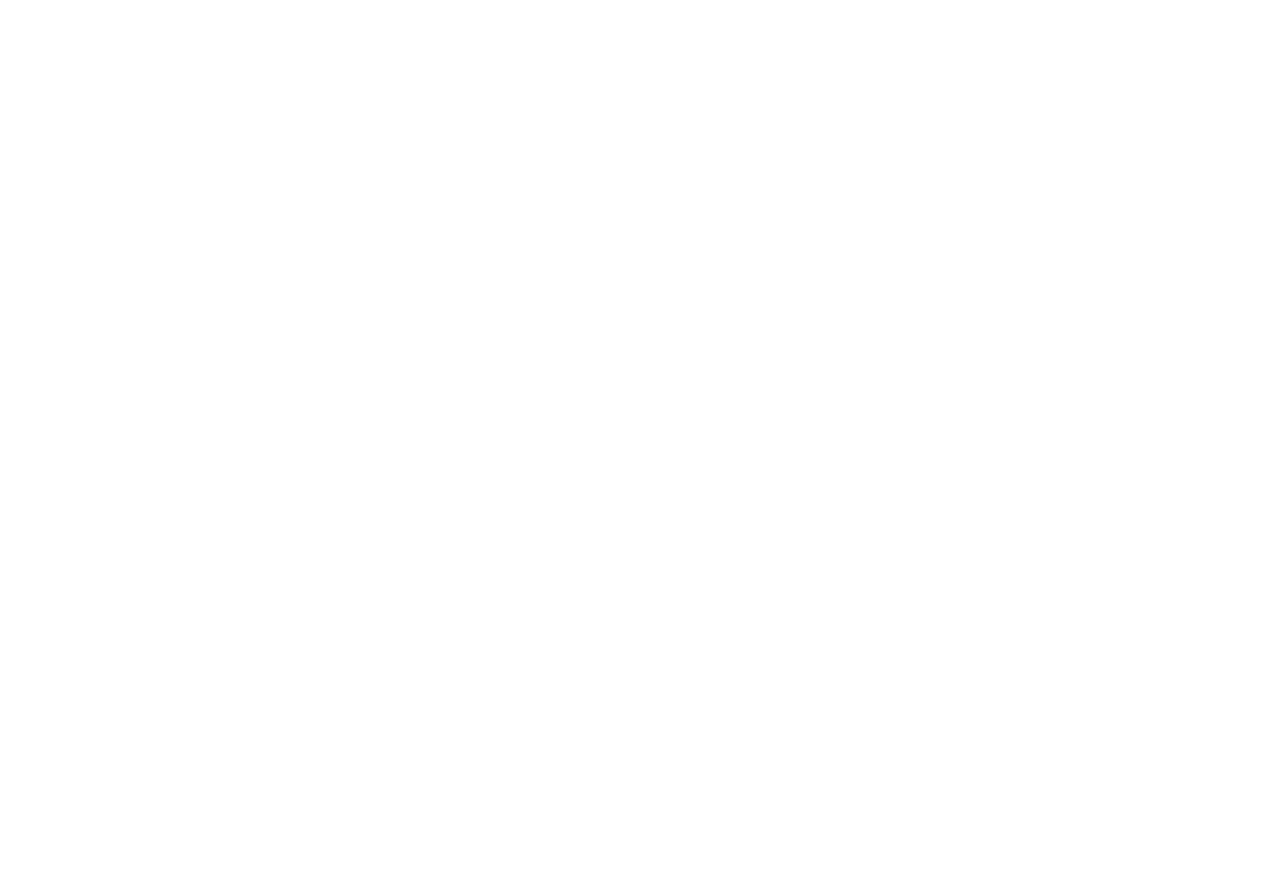
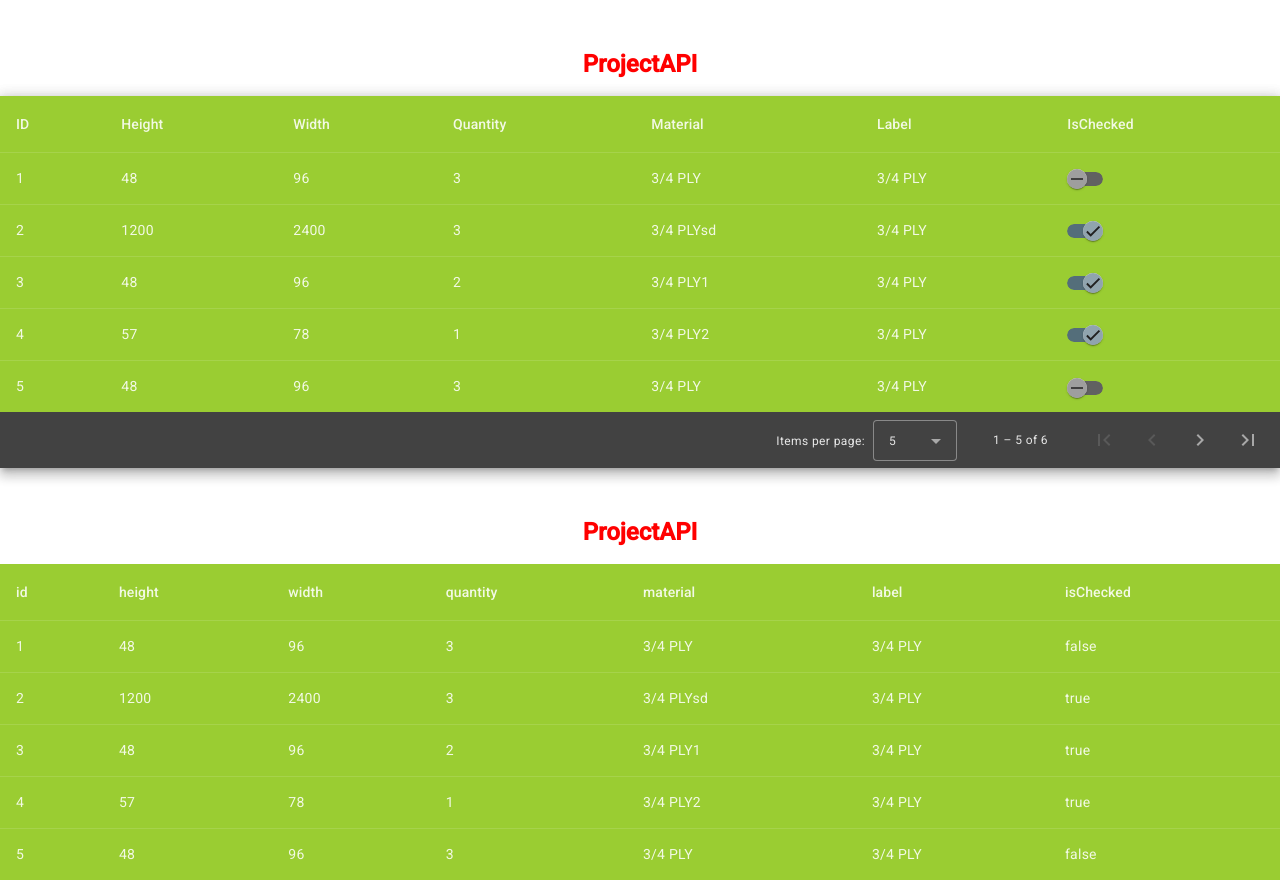
Before and after one commit to Madhankumarkaruppusamy/Angular-, an Angular app: page / in a window 1280 px wide. Before the commit the page ends 800 px from the top, so only its background shows below. Built offline with nearby package versions, Linux system fonts and the light colour scheme.

Commit message:
added table using material

```diff
--- a/angular.json
+++ b/angular.json
@@ -25,6 +25,7 @@
               "src/assets"
             ],
             "styles": [
+              "@angular/material/prebuilt-themes/pink-bluegrey.css",
               "src/styles.css",
               "node_modules/bootstrap/dist/css/bootstrap.min.css"
             ],
@@ -88,6 +89,7 @@
               "src/assets"
             ],
             "styles": [
+              "@angular/material/prebuilt-themes/pink-bluegrey.css",
               "src/styles.css"
             ],
             "scripts": []
--- a/package.json
+++ b/package.json
@@ -11,10 +11,12 @@
   "private": true,
   "dependencies": {
     "@angular/animations": "^15.2.0",
+    "@angular/cdk": "^15.2.9",
     "@angular/common": "^15.2.0",
     "@angular/compiler": "^15.2.0",
     "@angular/core": "^15.2.0",
     "@angular/forms": "^15.2.0",
+    "@angular/material": "^15.2.9",
     "@angular/platform-browser": "^15.2.0",
     "@angular/platform-browser-dynamic": "^15.2.0",
     "@angular/router": "^15.2.0",
--- a/src/app/app-routing.module.ts
+++ b/src/app/app-routing.module.ts
@@ -1,7 +1,9 @@
 import { NgModule } from '@angular/core';
 import { RouterModule, Routes } from '@angular/router';
 
-const routes: Routes = [];
+const routes: Routes = [
+
+];
 
 @NgModule({
   imports: [RouterModule.forRoot(routes)],
--- a/src/app/app.component.css
+++ b/src/app/app.component.css
@@ -0,0 +1,4 @@
+table {
+    width: 80%;
+    background-color:yellowgreen;
+  }
--- a/src/app/app.component.html
+++ b/src/app/app.component.html
@@ -1 +1,158 @@
-<router-outlet></router-outlet>
+<!--
+<div class="container pt-5">
+    <h1 style="text-align: center;color:red; "><b>{{ title }}</b></h1>
+</div>
+<div class="container pt-5 ">
+    <table class="table table-bordered">
+      <thead>
+        <tr>
+          <th>ID</th>
+          <th>Height</th>
+          <th>Width</th>
+          <th>Quantity</th>
+          <th>Material</th>
+          <th>Label</th>
+          <th>IsChecked</th>
+        </tr>
+      </thead>
+      <tbody>
+        <tr *ngFor="let item of data">
+          <td>{{ item.id }}</td>
+          <td></td>
+          <td>{{ item.width }}</td>
+          <td>{{ item.quantity }}</td>
+          <td>{{ item.material }}</td>
+          <td>{{ item.label }}</td>
+          <td>
+            <input type="checkbox" [(ngModel)]="item.isChecked" >
+        </td>
+
+
+        </tr>
+      </tbody>
+    </table>
+  </div>
+
+
+  <table mat-table [dataSource]="dataSource" class="mat-elevation-z8 demo-table">
+    <tr *ngFor="let item of data">
+    <ng-container matColumnDef="demo-position">
+      <th mat-header-cell *matHeaderCellDef> ID </th>
+      <td mat-cell *matCellDef="let element"> {{ item.id }} </td>
+    </ng-container>
+
+
+    <ng-container matColumnDef="demo-name">
+      <th mat-header-cell *matHeaderCellDef> Height </th>
+      <td mat-cell *matCellDef="let element"> {{ item.height }} </td>
+    </ng-container>
+
+
+    <ng-container matColumnDef="demo-weight">
+      <th mat-header-cell *matHeaderCellDef> Width </th>
+      <td mat-cell *matCellDef="let element"> {{ item.width }} </td>
+    </ng-container>
+
+
+    <ng-container matColumnDef="demo-symbol">
+      <th mat-header-cell *matHeaderCellDef> Quantity </th>
+      <td mat-cell *matCellDef="let element"> {{item.quantity}} </td>
+    </ng-container>
+
+    <ng-container matColumnDef="demo-symbol">
+      <th mat-header-cell *matHeaderCellDef> Material </th>
+      <td mat-cell *matCellDef="let element"> {{item.material}} </td>
+    </ng-container>
+
+    <ng-container matColumnDef="demo-symbol">
+      <th mat-header-cell *matHeaderCellDef> Label </th>
+      <td mat-cell *matCellDef="let element"> {{item.label}} </td>
+    </ng-container>
+
+
+  </tr>
+    <tr mat-header-row *matHeaderRowDef="displayedColumns"></tr>
+    <tr mat-row *matRowDef="let row; columns: displayedColumns;"></tr>
+
+  </table>
+
+   -->
+
+
+   <div class="container pt-5">
+    <h1 style="text-align: center; color: red;"><b>{{ title }}</b></h1>
+  </div>
+  <div class="mat-elevation-z8">
+    <table mat-table [dataSource]="dataSource" class="mat-elevation-z8 demo-table">
+
+      <!-- ID Column -->
+      <ng-container matColumnDef="id">
+        <th mat-header-cell *matHeaderCellDef> ID </th>
+        <td mat-cell *matCellDef="let item"> {{ item.id }} </td>
+      </ng-container>
+
+      <!-- Height Column -->
+      <ng-container matColumnDef="height">
+        <th mat-header-cell *matHeaderCellDef> Height </th>
+        <td mat-cell *matCellDef="let item"> {{ item.height }} </td>
+      </ng-container>
+
+      <!-- Width Column -->
+      <ng-container matColumnDef="width">
+        <th mat-header-cell *matHeaderCellDef> Width </th>
+        <td mat-cell *matCellDef="let item"> {{ item.width }} </td>
+      </ng-container>
+
+      <!-- Quantity Column -->
+      <ng-container matColumnDef="quantity">
+        <th mat-header-cell *matHeaderCellDef> Quantity </th>
+        <td mat-cell *matCellDef="let item"> {{ item.quantity }} </td>
+      </ng-container>
+
+      <!-- Material Column -->
+      <ng-container matColumnDef="material">
+        <th mat-header-cell *matHeaderCellDef> Material </th>
+        <td mat-cell *matCellDef="let item"> {{ item.material }} </td>
+      </ng-container>
+
+      <!-- Label Column -->
+      <ng-container matColumnDef="label">
+        <th mat-header-cell *matHeaderCellDef> Label </th>
+        <td mat-cell *matCellDef="let item"> {{ item.label }} </td>
+      </ng-container>
+
+      <!-- IsChecked Column -->
+      <ng-container matColumnDef="isChecked">
+        <th mat-header-cell *matHeaderCellDef> IsChecked </th>
+        <td mat-cell *matCellDef="let item">
+          <mat-slide-toggle [(ngModel)]="item.isChecked"></mat-slide-toggle>
+        </td>
+      </ng-container>
+
+      <!-- Header and Row Declarations -->
+      <tr mat-header-row *matHeaderRowDef="displayedColumns"></tr>
+      <tr mat-row *matRowDef="let row; columns: displayedColumns;"></tr>
+    </table>
+
+    <mat-paginator [pageSizeOptions]="[5, 10, 20]" showFirstLastButtons aria-label="Select page of items"></mat-paginator>
+  </div>
+
+
+
+
+  <div class="container pt-5">
+    <h1 style="text-align: center; color: red;"><b>{{ title }}</b></h1>
+  </div>
+
+  <table mat-table [dataSource]="dataSource" class="w-100">
+
+    <ng-container *ngFor="let column of displayedColumns" [matColumnDef]="column">
+      <th mat-header-cell *matHeaderCellDef>{{ column === "UnitoOfMeasurement" ? "Unito Of Measurement":column === "MaterialType" ? "Material Type":column }}</th>
+      <td mat-cell *matCellDef="let element">{{ element[column] }}</td>
+    </ng-container>
+
+    <tr mat-header-row *matHeaderRowDef="displayedColumns"></tr>
+    <tr mat-row *matRowDef="let row; columns: displayedColumns;"></tr>
+
+
+  </table>
--- a/src/app/app.component.ts
+++ b/src/app/app.component.ts
@@ -1,11 +1,42 @@
-import { Component } from '@angular/core';
+import { AfterViewInit, Component, OnInit, ViewChild } from '@angular/core';
 
+import { ChangeDetectorRef } from '@angular/core';
+import { AppService } from './service/app.service';
+import { MatTableDataSource } from '@angular/material/table';
+import { MatPaginator } from '@angular/material/paginator';
 
 @Component({
   selector: 'app-root',
   templateUrl: './app.component.html',
-  styleUrls: ['./app.component.css']
+  styleUrls: ['./app.component.css'],
+  // imports: [MatTableModule, MatPaginatorModule]
 })
-export class AppComponent {
+export class AppComponent implements OnInit, AfterViewInit {
   title = 'ProjectAPI';
+  displayedColumns: string[] = ['id', 'height', 'width', 'quantity', 'material', 'label', 'isChecked'];
+  dataSource: MatTableDataSource<any> = new MatTableDataSource<any>();
+
+  @ViewChild(MatPaginator) paginator!: MatPaginator;
+
+  constructor(private app: AppService, private cdr: ChangeDetectorRef) {}
+
+  ngOnInit() {
+    this.table();
+  }
+
+  ngAfterViewInit() {
+
+      this.dataSource.paginator = this.paginator;
+
+  }
+
+  table() {
+    this.app.getdata().subscribe((data: any) => {
+      this.dataSource = new MatTableDataSource(data);
+      this.dataSource.paginator = this.paginator;
+      this.cdr.detectChanges();
+    });
+  }
+
+
 }
--- a/src/app/service/app.service.ts
+++ b/src/app/service/app.service.ts
@@ -1,9 +1,14 @@
+import { HttpClient,HttpHandler } from '@angular/common/http';
 import { Injectable } from '@angular/core';
+import { Observable } from 'rxjs';
 
 @Injectable({
   providedIn: 'root'
 })
 export class AppService {
 
-  constructor() { }
+  constructor(private http:HttpClient) { }
+  getdata():Observable<any>{
+    return this.http.get("/assets/json-file/data.json")
+  }
 }
--- /dev/null
+++ b/src/assets/json-file/data.json
@@ -0,0 +1,56 @@
+[ {
+    "id":1,
+    "height": "48",
+    "width": "96",
+    "quantity": 3,
+    "material": "3/4 PLY",
+    "label": "3/4 PLY",
+    "isChecked": false
+  },
+  {
+    "id":2,
+    "height": "1200",
+    "width": "2400",
+    "quantity": 3,
+    "material": "3/4 PLYsd",
+    "label": "3/4 PLY",
+    "isChecked": true
+  },
+  {
+    "id":3,
+    "height": "48",
+    "width": "96",
+    "quantity": 2,
+    "material": "3/4 PLY1",
+    "label": "3/4 PLY",
+    "isChecked": true
+  },
+  {
+    "id":4,
+    "height": "57",
+    "width": "78",
+    "quantity": 1,
+    "material": "3/4 PLY2",
+    "label": "3/4 PLY",
+    "isChecked": true
+  },
+  {
+    "id":5,
+    "height": "48",
+    "width": "96",
+    "quantity": 3,
+    "material": "3/4 PLY",
+    "label": "3/4 PLY",
+    "isChecked": false
+  },
+  {
+    "id":6,
+    "height": "48",
+    "width": "96",
+    "quantity": 3,
+    "material": "3/4 PLY",
+    "label": "3/4 PLY",
+    "isChecked": true
+  }
+
+]
--- a/src/index.html
+++ b/src/index.html
@@ -6,8 +6,11 @@
   <base href="/">
   <meta name="viewport" content="width=device-width, initial-scale=1">
   <link rel="icon" type="image/x-icon" href="favicon.ico">
+  <link rel="preconnect" href="https://fonts.gstatic.com">
+  <link href="https://fonts.googleapis.com/css2?family=Roboto:wght@300;400;500&display=swap" rel="stylesheet">
+  <link href="https://fonts.googleapis.com/icon?family=Material+Icons" rel="stylesheet">
 </head>
-<body>
+<body class="mat-typography">
   <app-root></app-root>
 </body>
 </html>
--- a/src/styles.css
+++ b/src/styles.css
@@ -1 +1,4 @@
 /* You can add global styles to this file, and also import other style files */
+
+html, body { height: 100%; }
+body { margin: 0; font-family: Roboto, "Helvetica Neue", sans-serif; }
```
Also changed, not shown: src/app/app.module.ts (+18 -3 lines), src/main.ts (line endings or trailing spaces), 1 other file (tests, documents, lock files or other folders).
